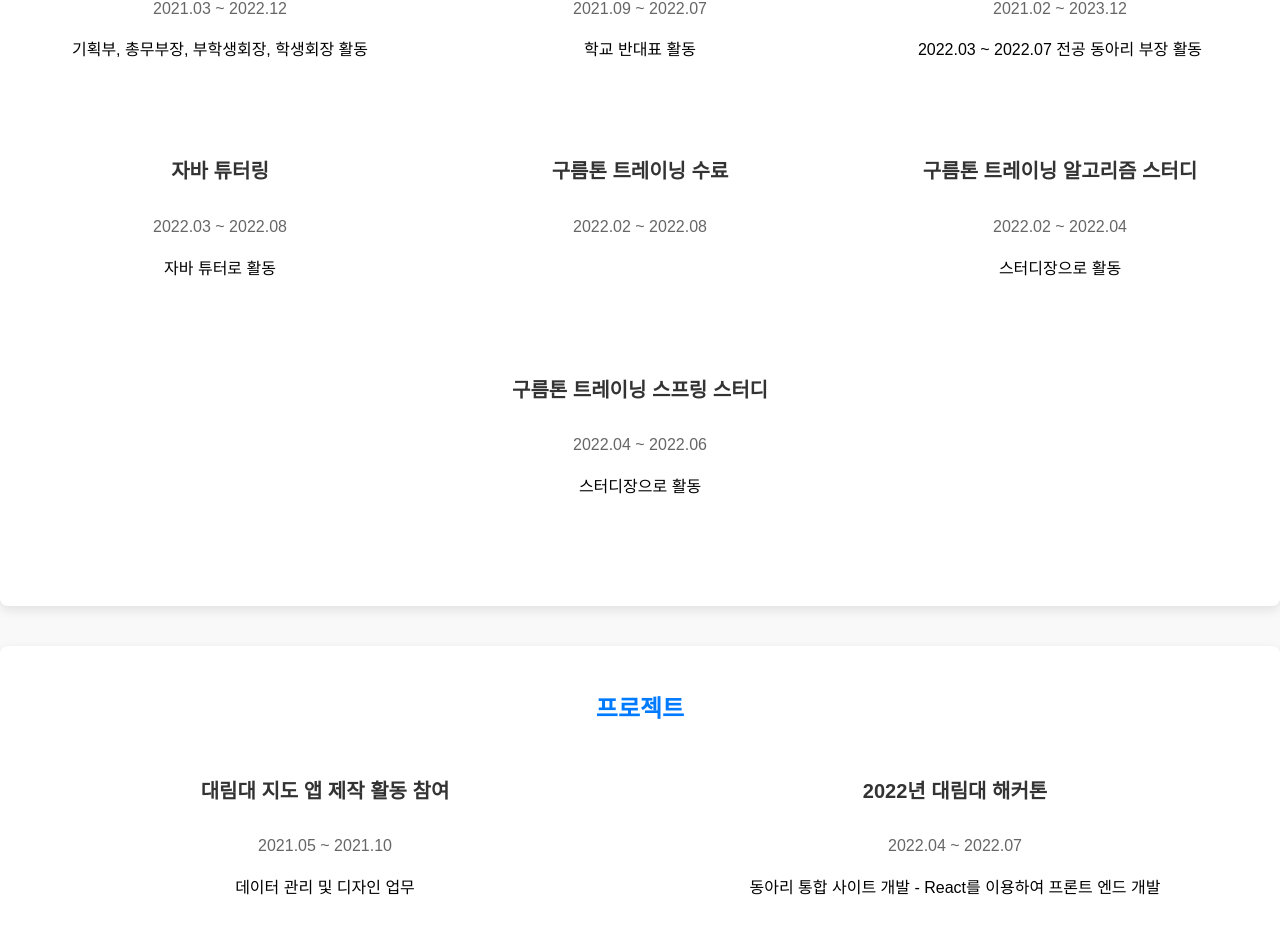
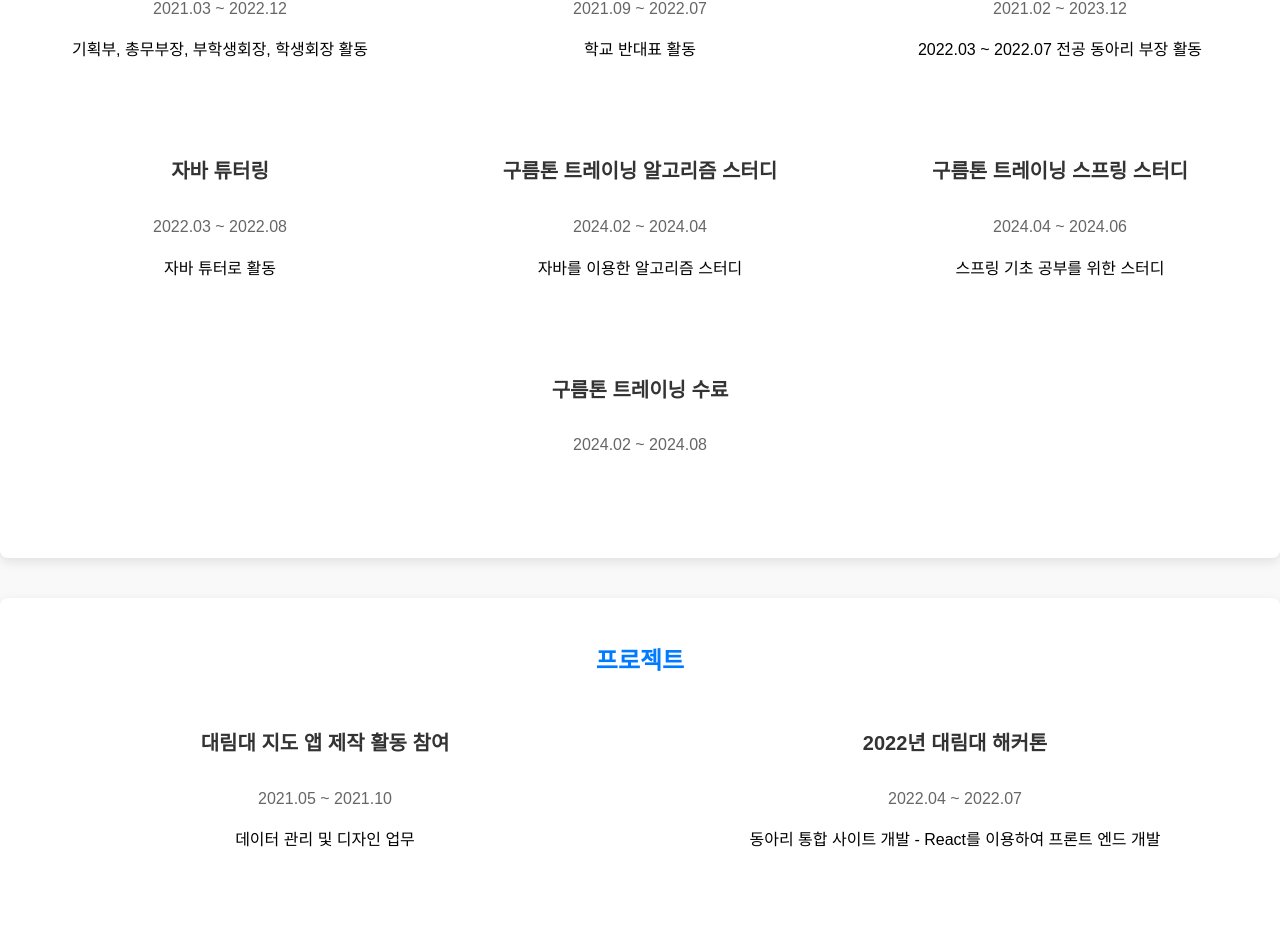
Before and after one commit to KimSuMin123/dev-resume-site, a React (Create React App) app: page / in a window 1280 px wide. Shown: the part 2978-3904 px from the top of the page. Built offline with nearby package versions, Linux system fonts and the light colour scheme; the HTML template or start-up script is replaced by a standard one.

Commit message:
Update ExperienceActivities.js

```diff
--- a/src/components/ExperienceActivities.js
+++ b/src/components/ExperienceActivities.js
@@ -50,21 +50,22 @@ const ExperienceActivities = () => {
             <p>자바 튜터로 활동</p>
           </div>
 
-          <div style={activityItemStyle}>
-            <h4 style={activityTitleStyle}>구름톤 트레이닝 수료</h4>
-            <p style={dateStyle}>2022.02 ~ 2022.08</p>
-          </div>
+
 
           <div style={activityItemStyle}>
             <h4 style={activityTitleStyle}>구름톤 트레이닝 알고리즘 스터디</h4>
-            <p style={dateStyle}>2022.02 ~ 2022.04</p>
-            <p>스터디장으로 활동</p>
+            <p style={dateStyle}>2024.02 ~ 2024.04</p>
+            <p>자바를 이용한 알고리즘 스터디</p>
           </div>
 
           <div style={activityItemStyle}>
             <h4 style={activityTitleStyle}>구름톤 트레이닝 스프링 스터디</h4>
-            <p style={dateStyle}>2022.04 ~ 2022.06</p>
-            <p>스터디장으로 활동</p>
+            <p style={dateStyle}>2024.04 ~ 2024.06</p>
+            <p>스프링 기초 공부를 위한 스터디</p>
+          </div>
+          <div style={activityItemStyle}>
+            <h4 style={activityTitleStyle}>구름톤 트레이닝 수료</h4>
+            <p style={dateStyle}>2024.02 ~ 2024.08</p>
           </div>
         </div>
       </section>
```
